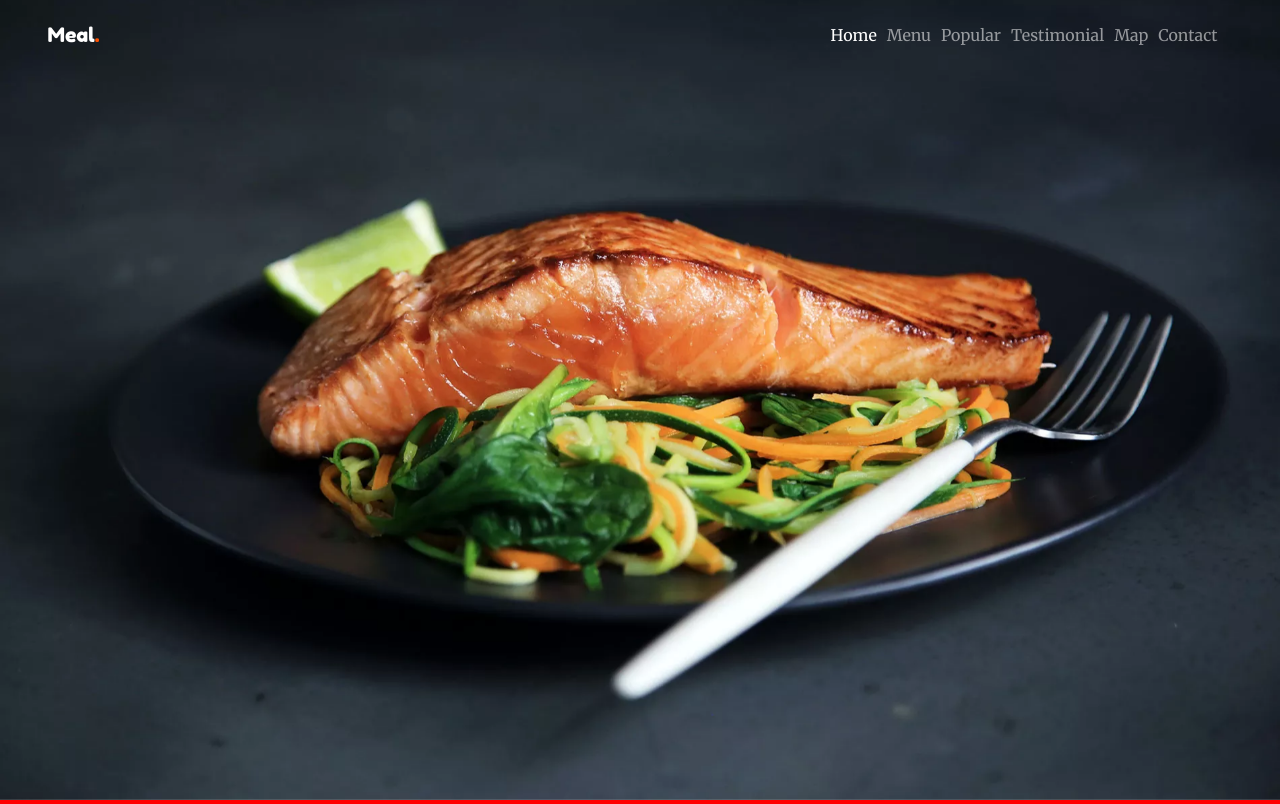
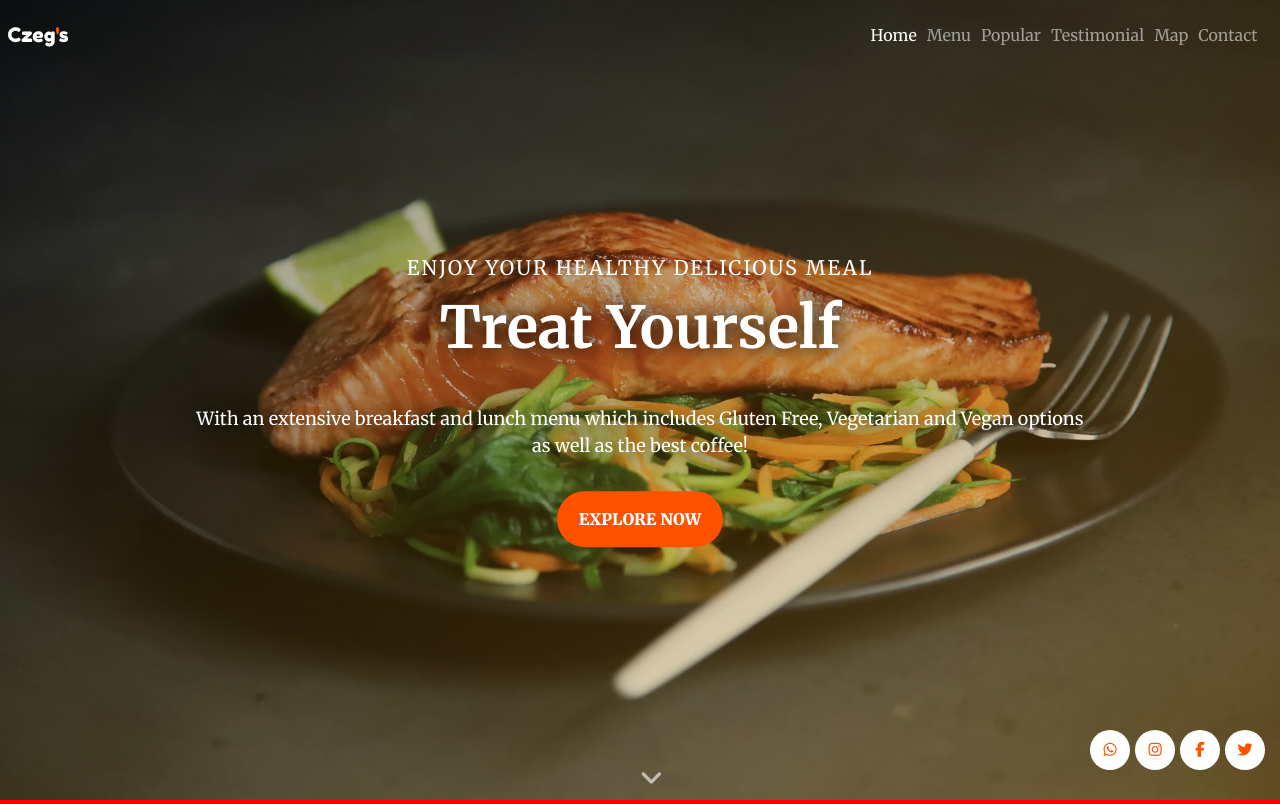
Before and after one commit to playitsafe/cafe_website, a website with bundled scripts: page src/index.html in a window 1280 px wide. Shown: the top 804 px of the page. Built offline with nearby package versions, Linux system fonts and the light colour scheme; a web font is replaced by a local one.

Commit message:
feat: landing home section done

```diff
--- a/src/index.html
+++ b/src/index.html
@@ -8,12 +8,17 @@
   <!-- Bootstrap CSS -->
   <link href="https://cdn.jsdelivr.net/npm/bootstrap@5.1.3/dist/css/bootstrap.min.css" rel="stylesheet" integrity="sha384-1BmE4kWBq78iYhFldvKuhfTAU6auU8tT94WrHftjDbrCEXSU1oBoqyl2QvZ6jIW3" crossorigin="anonymous">
 
+  <!-- Animate CSS -->
+  <link rel="stylesheet" href="https://cdnjs.cloudflare.com/ajax/libs/animate.css/4.1.1/animate.min.css" />
   <!-- Fonts -->
   <link rel="preconnect" href="https://fonts.googleapis.com">
   <link rel="preconnect" href="https://fonts.gstatic.com" crossorigin>
   <link href="https://fonts.googleapis.com/css2?family=Pushster&display=swap" rel="stylesheet">
   <link href="https://fonts.googleapis.com/css2?family=Merriweather:wght@300;400;700;900&display=swap" rel="stylesheet">
   <link href="https://fonts.googleapis.com/css2?family=Fredoka+One&display=swap" rel="stylesheet">
+
+  <!-- FontAwesome -->
+  <script src="https://kit.fontawesome.com/40a102f638.js" crossorigin="anonymous"></script>
 
   <!-- Own stylesheet -->
   <link rel="stylesheet" href="../dist/style/index.css">
@@ -25,7 +30,7 @@
     <!-- Navbar starts -->
     <nav class="cafe__header navbar navbar-dark navbar-expand-sm fixed-top" id="navbar">
       <div class="container-fluid">
-        <a href="#" class="cafe__header__logo navbar-brand">Meal<span>.</span></a>
+        <a href="#" class="cafe__header__logo navbar-brand">Czeg<span>'</span>s</a>
         <button class="navbar-toggler" type="button" data-bs-toggle="offcanvas" data-bs-target="#offcanvasNavbar" aria-controls="offcanvasNavbar">
           <span class="navbar-toggler-icon"></span>
         </button>
@@ -57,14 +62,6 @@
             </ul>
           </div>
         </div>
-        <!-- <ul class="cafe__header__links">
-          <li><a href="/">Home</a></li>
-          <li><a href="#menu">Menu</a></li>
-          <li><a href="#popular">Popular</a></li>
-          <li><a href="#testimonial">Testimonial</a></li>
-          <li><a href="#map">Map</a></li>
-        </ul> -->
-
       </div>
     </nav>
     <!-- Navbar ends -->
@@ -77,7 +74,29 @@
       </div>
       <!-- Background Img End -->
       <div class="home__content">
-
+        <div class="home__content__inner">
+          <p class="home__content__inner__subtitle">ENJOY YOUR HEALTHY DELICIOUS MEAL</p>
+          <h1 class="home__content__inner__title">Treat Yourself</h1>
+          <p class="home__content__inner__desc">With an extensive breakfast and lunch menu which includes Gluten Free, Vegetarian and Vegan options as well as the best coffee!</p>
+          <a href="#" class="theme-button home__content__inner__btn">Explore Now</a>
+        </div>
+      </div>
+      <div class="home__social">
+        <div class="home__social__icon">
+          <i class="fab fa-whatsapp"></i>
+        </div>
+        <div class="home__social__icon">
+          <i class="fab fa-instagram"></i>
+        </div>
+        <div class="home__social__icon">
+          <i class="fab fa-facebook-f"></i>
+        </div>
+        <div class="home__social__icon">
+          <i class="fab fa-twitter"></i>
+        </div>
+      </div>
+      <div class="home__arrow">
+        <a href="#menu"><i class="fas fa-angle-down"></i></a>
       </div>
     </section>
     <section id="menu" class="menu">
--- a/src/style/abstract/_varibles.scss
+++ b/src/style/abstract/_varibles.scss
@@ -1,3 +1,4 @@
+$theme-primary-dark:#B23900;
 $theme-primary: #FF5200;
 $theme-secondary: #FEE2B3;
 $text-color-active: #fff;
--- a/src/style/base/_base.scss
+++ b/src/style/base/_base.scss
@@ -12,15 +12,16 @@ html, body {
   /* Use percentage to reset 1rem = 10px */
   font-size: 62.5%; // 1rem = 10px
 
-  // @include respond(medium_screen) {
-  //   font-size: 56.25%; // 1rem = 9px
+  @include respond(medium_screen) {
+    // font-size: 56.25%; // 1rem = 9px
+    // font-size: 68%; // 1rem = 9px
 
-  // }
+  }
 
-  // @include respond(large_screen) {
-  //   font-size: 50%; // 1rem = 8px
-  //   background-color: pink;
-  // }
+  @include respond(large_screen) {
+    // font-size: 75%; // 1rem = 8px
+    // background-color: pink;
+  }
 }
 
 h1,h2,h3,h4,h5 {
@@ -31,11 +32,11 @@ h1,h2,h3,h4,h5 {
 a {
   text-decoration: none;
   color: inherit;
-  font-size: 1.6rem;
+  // font-size: inherit;
 
   &:hover, &:focus {
     color: inherit;
-
+    // font-size: inherit;
   }
 }
 
--- /dev/null
+++ b/src/style/components/_button.scss
@@ -0,0 +1,19 @@
+@import '../abstract/varibles';
+
+.theme-button {
+  display: inline-block;
+  background-color: $theme-primary;
+  text-transform: uppercase;
+  padding: 1.6rem 2.2rem;
+  border-radius: 4rem;
+  transition: all .2s ease-in-out;;
+
+  &:hover {
+    transform: scale(1.1);
+  }
+
+  &:active {
+    transform: translateY(.1rem);
+    box-shadow: 5px 10px 20px $theme-primary-dark inset;
+  }
+}
--- a/src/style/index.scss
+++ b/src/style/index.scss
@@ -3,3 +3,4 @@
 
 @import './layout/navbar';
 @import './layout/home';
+@import './components/button';
--- a/src/style/layout/_home.scss
+++ b/src/style/layout/_home.scss
@@ -1,7 +1,11 @@
+@import '../base/typography';
+@import '../abstract/varibles';
+@import '../abstract/mixin';
 
 .home {
-  // position: relative;
+  position: relative;
   // background-color: pink;
+  width: 100%;
 
   &__bg {
     // position: relative;
@@ -11,7 +15,7 @@
 
     &--inner {
       // clip: rect(0, auto, auto, 0);
-      background-image: url('../../../resource/img/xhero_bg.webp');
+      background-image: linear-gradient(to right bottom, rgba(0, 0, 0, 0.411), #eea31856), url('../../../resource/img/xhero_bg.webp');
       position: fixed;
       height: 100%;
       width: 100%;
@@ -21,6 +25,142 @@
 
     }
   }
+
+  &__content {
+    text-align: center;
+    position: absolute;
+    top: 50%;
+    transform: translateY(-50%);
+    width: 100%;
+    color: #fff;
+    padding: 0 1rem;
+
+    &__inner {
+      margin: 0 auto;
+      &__subtitle {
+        font-size: 1.2rem;
+        letter-spacing: .1rem;
+        animation: fadeInUp .8s;
+      }
+
+      &__title {
+        font-size: 4.6rem;
+        font-weight: 700;
+        text-shadow: 0.1rem 0.1rem 2rem black;
+        animation: fadeInUp .8s;
+      }
+
+      &__desc {
+        font-size: 1.8rem;
+        margin-top: 4rem;
+        text-shadow: 0.1rem 0.1rem 2rem black;
+        animation: fadeInUp .8s;
+      }
+
+      &__btn {
+        margin-top: 2rem;
+        @extend %font-body;
+        font-weight: 900;
+        font-size: 1.6rem;
+        animation: fadeInUp .8s;
+      }
+    }
+
+  }
+
+  &__social {
+    width: 100%;
+    position: absolute;
+    bottom: 0;
+    display: flex;
+    justify-content:flex-end;
+    padding: 0 1rem 3rem 0;
+
+    &__icon {
+      height: 4rem;
+      width: 4rem;
+      text-align: center;
+      line-height: 4rem;
+      font-size: 1.5rem;
+      color: $theme-primary;
+      // padding: 1.5rem;
+      background-color: #fff;
+      border-radius: 50%;
+      margin-right: .5rem;
+      cursor: pointer;
+      transition: all ease .2s;
+
+      &:hover {
+        color: #fff;
+        background-color: $theme-primary;
+      }
+    }
+  }
+
+  &__arrow {
+    position: absolute;
+    left: 50%;
+    bottom: 0;
+    -webkit-animation: bounce 2s infinite;
+    font-size: 2.6rem;
+    color: #fff;
+    opacity: .6;
+    &:hover {
+      opacity: .8;
+
+    }
+
+  }
+
+  @include respond(medium_screen) {
+    &__content {
+      &__inner {
+        max-width: 90rem;
+
+        &__subtitle {
+          font-size: 1.8rem;
+          letter-spacing: .2rem;
+        }
+
+        &__title {
+          font-size: 5rem;
+          font-weight: 700;
+          text-shadow: 0.1rem 0.1rem 2rem black;
+        }
+      }
+    }
+  }
+
+  @include respond(large_screen) {
+    &__content {
+      &__inner {
+        // max-width: 90rem;
+        &__subtitle {
+          font-size: 2rem;
+          letter-spacing: .2rem;
+        }
+
+        &__title {
+          font-size: 5.8rem;
+          font-weight: 700;
+          text-shadow: 0.1rem 0.1rem 2rem black;
+        }
+
+        &__desc {
+          margin-top: 4.2rem;
+          text-shadow: 0.1rem 0.1rem 2rem black;
+        }
+
+        &__btn {
+          margin-top: 2.2rem;
+          @extend %font-body;
+          font-weight: 900;
+        }
+      }
+
+    }
+  }
+
 }
 
 .menu {
--- a/src/style/layout/_navbar.scss
+++ b/src/style/layout/_navbar.scss
@@ -11,7 +11,7 @@
   transition: ease .4s;
 
   &.header--darken {
-    background-color: rgba(0, 0, 0, .2);
+    background-color: rgba(0, 0, 0, .6);
   }
 
   .offcanvas {
@@ -27,7 +27,6 @@
   }
   @include respond(medium_screen) {
     height: 7rem;
-    max-width: 120rem;
     .offcanvas {
       background-color: rgba(0, 0, 0, 0);
     }
```
